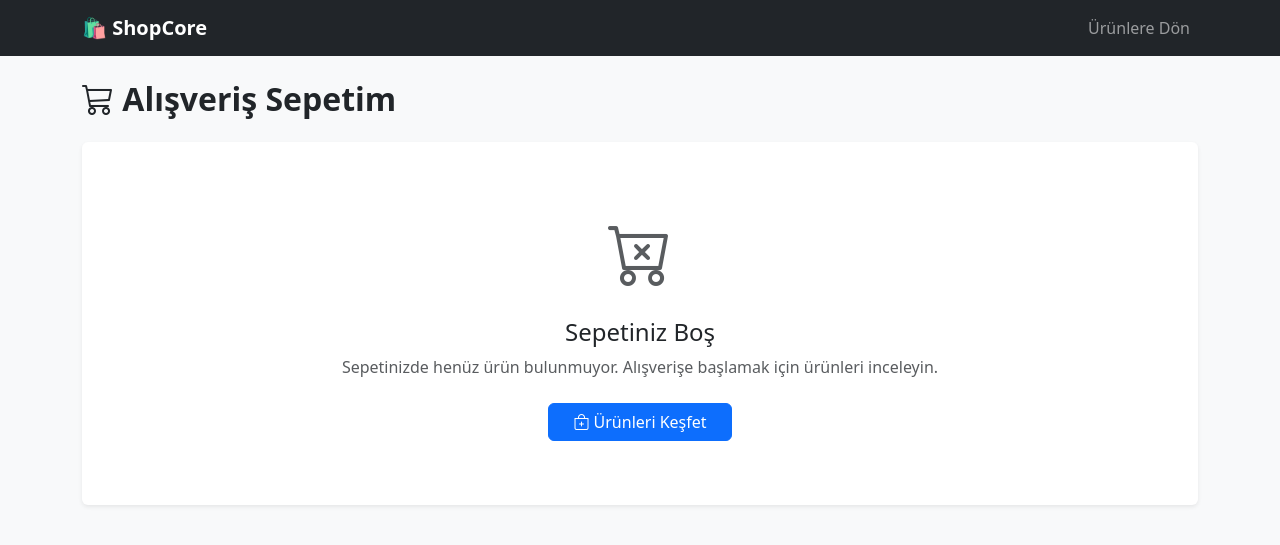
After one commit to msayrac/eshopping, a Django app: page /cart/ in a window 1280 px wide. The commit adds this page. Shown: the top 545 px of the page. Run offline with Django 5.2, Linux system fonts and the light colour scheme; the visitor is signed in with stand-in values (Sample User, id 1); data comes from the database, SQL or seed files in the repository; data that the repository does not hold is empty.

Commit message:
car_detail added to html page

```diff
--- a/core/urls.py
+++ b/core/urls.py
@@ -21,4 +21,6 @@ urlpatterns = [
     path('admin/', admin.site.urls),
     path('',include('products.urls')),
     path('api/',include('products.api.urls')),
+    path('',include('orders.urls')),
+
 ]
--- /dev/null
+++ b/orders/templates/orders/cart_detail.html
@@ -0,0 +1,126 @@
+<!DOCTYPE html>
+<html lang="tr">
+<head>
+    <meta charset="UTF-8">
+    <meta name="viewport" content="width=device-width, initial-scale=1.0">
+    <title>Alışveriş Sepetim | ShopCore</title>
+    <link href="https://cdn.jsdelivr.net/npm/bootstrap@5.3.3/dist/css/bootstrap.min.css" rel="stylesheet">
+    <link rel="stylesheet" href="https://cdn.jsdelivr.net/npm/bootstrap-icons@1.11.3/font/bootstrap-icons.min.css">
+</head>
+<body class="bg-light">
+
+    <!-- Navbar -->
+    <nav class="navbar navbar-expand-lg navbar-dark bg-dark mb-4">
+        <div class="container">
+            <a class="navbar-brand fw-bold" href="{% url 'cart-detail' %}">🛍️ ShopCore</a>
+            <div class="navbar-nav ms-auto">
+                <a class="nav-link" href="{% url 'cart-detail' %}">Ürünlere Dön</a>
+            </div>
+        </div>
+    </nav>
+
+    <div class="container mb-5">
+        <h2 class="mb-4 fw-bold"><i class="bi bi-cart3"></i> Alışveriş Sepetim</h2>
+
+        {% if cart.items.all %}
+        <div class="row">
+            <!-- Ürün Listesi Tablosu -->
+            <div class="col-lg-8">
+                <div class="card border-0 shadow-sm mb-4">
+                    <div class="card-body p-0">
+                        <div class="table-responsive">
+                            <table class="table align-middle mb-0">
+                                <thead class="table-light">
+                                    <tr>
+                                        <th class="ps-4">Ürün</th>
+                                        <th>Birim Fiyat</th>
+                                        <th class="text-center">Adet</th>
+                                        <th>Toplam</th>
+                                        <th class="text-end pe-4">Kaldır</th>
+                                    </tr>
+                                </thead>
+                                <tbody>
+                                    {% for item in cart.items.all %}
+                                    <tr>
+                                        <td class="ps-4">
+                                            <h6 class="mb-0 fw-bold">{{ item.product.name }}</h6>
+                                            <small class="text-muted">{{ item.product.category.name }}</small>
+                                        </td>
+                                        <td>{{ item.product.price }} TL</td>
+                                        <td class="text-center">
+                                            <div class="btn-group btn-group-sm" role="group">
+                                                <a href="{% url 'decrease-cart-item' item.product.id %}" class="btn btn-outline-secondary">
+                                                    <i class="bi bi-dash"></i>
+                                                </a>
+                                                <span class="btn btn-light disabled text-dark fw-bold px-3">
+                                                    {{ item.quantity }}
+                                                </span>
+                                                <a href="{% url 'add-to-cart' item.product.id %}" class="btn btn-outline-secondary">
+                                                    <i class="bi bi-plus"></i>
+                                                </a>
+                                            </div>
+                                        </td>
+                                        <td class="fw-bold">{{ item.total_price }} TL</td>
+                                        <td class="text-end pe-4">
+                                            <a href="{% url 'remove-from-cart' item.product.id %}" class="btn btn-sm btn-outline-danger" title="Sepetten Sil">
+                                                <i class="bi bi-trash"></i>
+                                            </a>
+                                        </td>
+                                    </tr>
+                                    {% endfor %}
+                                </tbody>
+                            </table>
+                        </div>
+                    </div>
+                </div>
+            </div>
+
+            <!-- Sipariş Özeti Kartı -->
+            <div class="col-lg-4">
+                <div class="card border-0 shadow-sm">
+                    <div class="card-body">
+                        <h5 class="card-title fw-bold mb-3">Sipariş Özeti</h5>
+                        <hr>
+                        <div class="d-flex justify-content-between mb-2">
+                            <span>Toplam Ürün Adedi:</span>
+                            <span class="fw-bold">{{ cart.total_items_count }} adet</span>
+                        </div>
+                        <div class="d-flex justify-content-between mb-3">
+                            <span>Ara Toplam:</span>
+                            <span class="fw-bold">{{ cart.total_price }} TL</span>
+                        </div>
+                        <div class="d-flex justify-content-between mb-3">
+                            <span>Kargo:</span>
+                            <span class="text-success fw-bold">Ücretsiz</span>
+                        </div>
+                        <hr>
+                        <div class="d-flex justify-content-between mb-4">
+                            <span class="h5 fw-bold">Genel Toplam:</span>
+                            <span class="h5 fw-bold text-primary">{{ cart.total_price }} TL</span>
+                        </div>
+                        <a href="#" class="btn btn-primary w-100 py-2 fw-bold disabled">
+                            <i class="bi bi-shield-check"></i> Siparişi Tamamla (Checkout)
+                        </a>
+                        <small class="text-muted d-block text-center mt-2">Checkout 4. gün eklenecektir.</small>
+                    </div>
+                </div>
+            </div>
+        </div>
+        {% else %}
+        <!-- Boş Sepet Görünümü -->
+        <div class="card border-0 shadow-sm text-center py-5">
+            <div class="card-body">
+                <i class="bi bi-cart-x text-muted" style="font-size: 4rem;"></i>
+                <h4 class="mt-3">Sepetiniz Boş</h4>
+                <p class="text-muted">Sepetinizde henüz ürün bulunmuyor. Alışverişe başlamak için ürünleri inceleyin.</p>
+                <a href="{% url 'product-list-web' %}" class="btn btn-primary px-4 mt-2">
+                    <i class="bi bi-bag-plus"></i> Ürünleri Keşfet
+                </a>
+            </div>
+        </div>
+        {% endif %}
+    </div>
+
+    <script src="https://cdn.jsdelivr.net/npm/bootstrap@5.3.3/dist/js/bootstrap.bundle.min.js"></script>
+</body>
+</html>
--- /dev/null
+++ b/orders/urls.py
@@ -0,0 +1,10 @@
+
+from django.urls import path
+from orders import views
+urlpatterns = [
+    path('cart/', views.cart_detail, name='cart-detail'),
+    path('cart/add/<int:product_id>/', views.add_to_cart, name='add-to-cart'),
+    path('cart/decrease/<int:product_id>/', views.decrease_cart_item, name='decrease-cart-item'),
+    path('cart/removo/<int:product_id>/', views.remove_from_cart, name='remove-from-cart'),
+
+]
--- a/orders/views.py
+++ b/orders/views.py
@@ -1,3 +1,50 @@
-from django.shortcuts import render
+from django.shortcuts import render, redirect, get_object_or_404
+from django.contrib.auth.decorators import login_required
+from products.models import Product
+from orders.models import Cart, CartItem
 
 # Create your views here.
+
+# @login_required
+def cart_detail(request):
+    cart, created = Cart.objects.get_or_create(user=request.user)
+    return render(request, 'orders/cart_detail.html', {'cart':cart})
+
+# @login_required
+def add_to_cart(request,product_id):
+    product = get_object_or_404(Product, id=product_id, is_active=True)
+    cart, created = Cart.objects.get_or_create(user = request.user)
+
+    cart_item, item_created = CartItem.objects.get_or_create(cart=cart, product=product)
+
+    if not item_created:
+        if cart_item.quantity < product.stock:
+            cart_item.quantity += 1
+            cart_item.save()
+    else:
+        cart_item.quantity =1
+        cart_item.save()
+
+# @login_required
+def decrease_cart_item(request, product_id):
+    cart = get_object_or_404(Cart, user=request.user)
+    product = get_object_or_404(Product, id=product_id)
+    cart_item = get_object_or_404(CartItem, cart=cart, product=product)
+
+
+    if cart_item.quantity >1:
+        cart_item -=1
+        cart_item.save()
+    else:
+        cart_item.delete()
+
+    return redirect('cart_detail')
+
+# @login_required
+def remove_from_cart(request, product_id):
+    cart = get_object_or_404(Cart, user =request.user)
+    product = get_object_or_404(Product, id=product_id)
+    cart_item = get_object_or_404(CartItem,cart =cart, product = product)
+
+    cart_item.delete()
+    return redirect('cart-detail')
--- a/products/templates/products/product_list.html
+++ b/products/templates/products/product_list.html
@@ -18,6 +18,9 @@
                 <div class="card-footer bg-transparent border-top-0 d-flex gap-2 pb-3">
                     <button type="button" class="btn btn-success w-100">Add Basket</button>
                 </div>
+                <a href="{% url 'add-to-cart' product.id %}" class="btn btn-primary btn-sm mt-2">
+    <i class="bi bi-cart-plus"></i> Sepete Ekle
+</a>
             </div>
         </div>
     {% empty %}
```
Also changed, not shown: orders/admin.py (+9 -2 lines).
